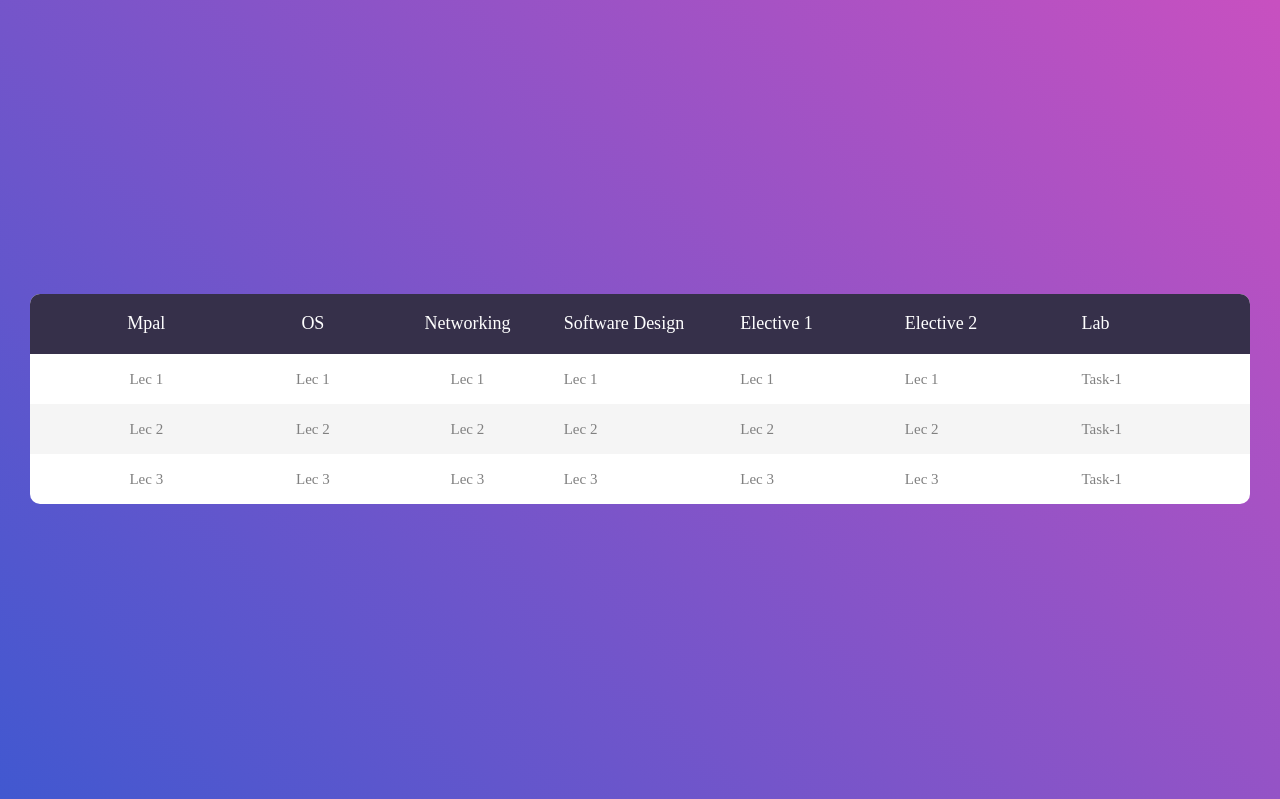
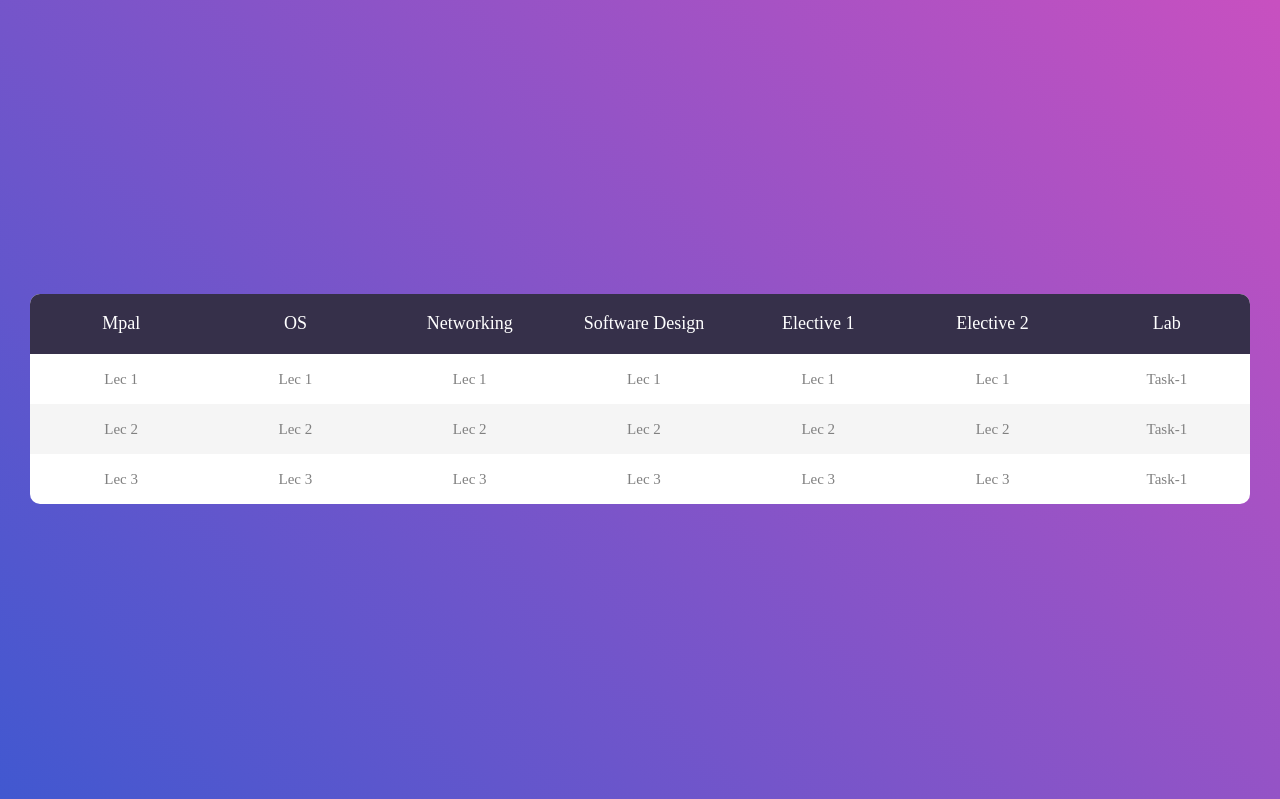
Before and after one commit to farhanishmam/Online-Class-Management-Schola, a PHP site: page /EvaluationSheet.html in a window 1280 px wide. Shown: the part 65-864 px from the top of the page. Run offline with PHP 8.4, Linux system fonts and the light colour scheme; some libraries are stand-ins or nearby versions; some web fonts are replaced.

Commit message:
Update main.css

```diff
--- a/assets/css_bookroom/main.css
+++ b/assets/css_bookroom/main.css
@@ -193,43 +193,49 @@ tbody tr:hover {
 }
 
 .column1 {
-  width: 120px;
-  padding-left: 40px;
+  width: 110px;
+  //padding-left: 40px;
   text-align: center;
 }
 
 .column2 {
-  width: 100px;
-  padding-left: 20px;
+  width: 110px;
+  //padding-left: 20px;
   text-align: center;
 }
 
 .column3 {
-  width: 100px;
+  width: 110px;
   text-align: center;
 }
 
 .column4 {
   width: 110px;
-  padding-left: 20px;
+  //padding-left: 20px;
+  text-align: center;
 }
 
 .column5 {
   width: 110px;
-  padding-left: 20px;
+  //padding-left: 20px;
+  text-align: center;
 }
 
 .column6 {
   width: 110px;
+  text-align: center;
 }
 .column7 {
   width: 110px;
+  text-align: center;
 }
 .column8 {
   width: 110px;
+  text-align: center;
 }
 .column9 {
-  width: 100px;
+  width: 110px;
+  text-align: center;
 }
 
 
```
